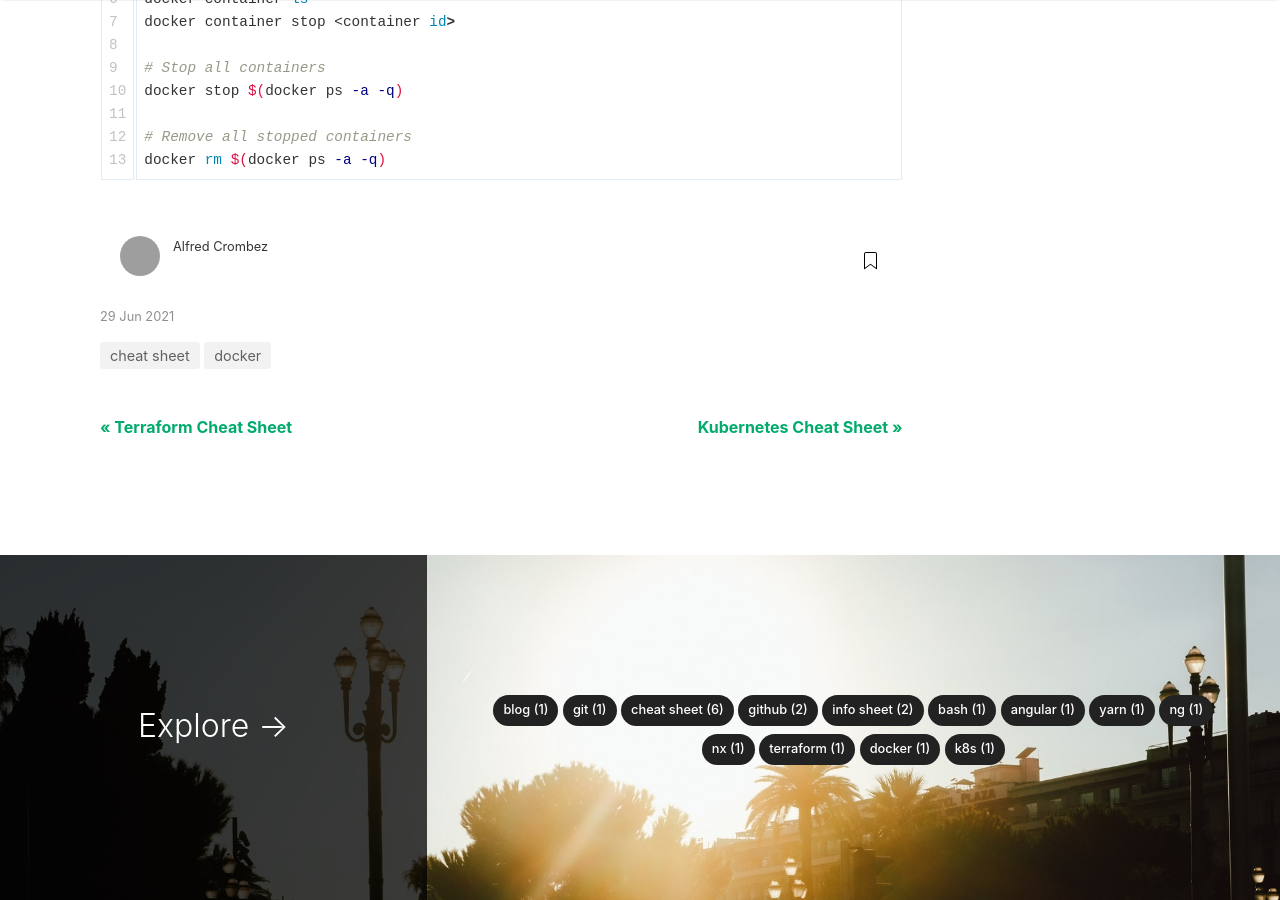
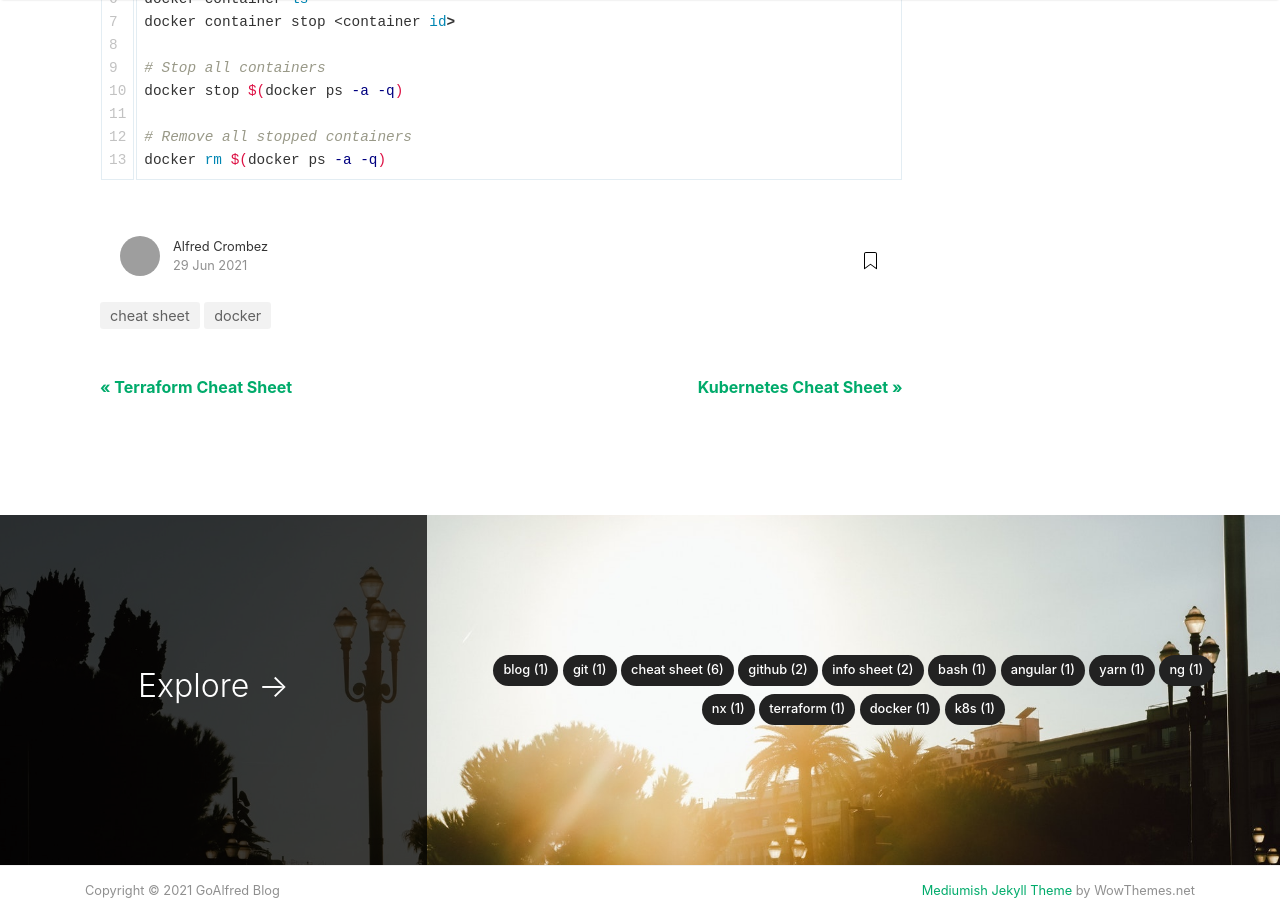
Before and after one commit to goalfred-dev/goalfred-dev.github.io, a Jekyll site: the page built from _posts/cheat-sheets/2021-06-29-docker-cheat-sheet.md, in a window 1280 px wide and 900 px high, scrolled down 936 px. Built offline with Jekyll 4.4.1, drawn with Linux system fonts in a browser that asks for light colours; nearby versions of some CDN libraries; comment, search, counter and statistics services are not loaded; grey boxes are pictures that could not be loaded.

Commit message:
Undid prev fix. Fixed post date in footer and removed additional post date.

```diff
--- a/_layouts/post.html
+++ b/_layouts/post.html
@@ -103,7 +103,7 @@ post_class: post-template
             <span class="post-name"><a target="_blank" href="{{ author.web }}">{{ author.display_name
                 }}</a></span><br />
             {% endif %}
-            <span class="post-date">{{ post.date | date_to_string }}</span>
+            <span class="post-date">{{ page.date | date_to_string }}</span>
           </span>
           <span class="post-read-more"><a href="{{site.baseurl}}{{post.url}}" title="Read Story"><svg
                 class="svgIcon-use" width="25" height="25" viewbox="0 0 25 25">
@@ -111,11 +111,12 @@ post_class: post-template
                   d="M19 6c0-1.1-.9-2-2-2H8c-1.1 0-2 .9-2 2v14.66h.012c.01.103.045.204.12.285a.5.5 0 0 0 .706.03L12.5 16.85l5.662 4.126a.508.508 0 0 0 .708-.03.5.5 0 0 0 .118-.285H19V6zm-6.838 9.97L7 19.636V6c0-.55.45-1 1-1h9c.55 0 1 .45 1 1v13.637l-5.162-3.668a.49.49 0 0 0-.676 0z"
                   fill-rule="evenodd"></path>
               </svg></a></span>
+          <div class="clearfix"></div>
         </div>
       </div>
 
       <!-- Post Date -->
-      <p>
+      <!-- <p>
         <small>
           <span class="post-date"><time class="post-date" datetime="{{ page.date | date:" %Y-%m-%d" }}">{{ page.date |
               date_to_string }}</time></span>
@@ -124,7 +125,7 @@ post_class: post-template
             page.last_modified_at | date: "%b %-d, %Y" }}</time>)
           {% endif %}
         </small>
-      </p>
+      </p> -->
 
       <!-- Post Categories -->
       <div class="after-post-cats">
```
